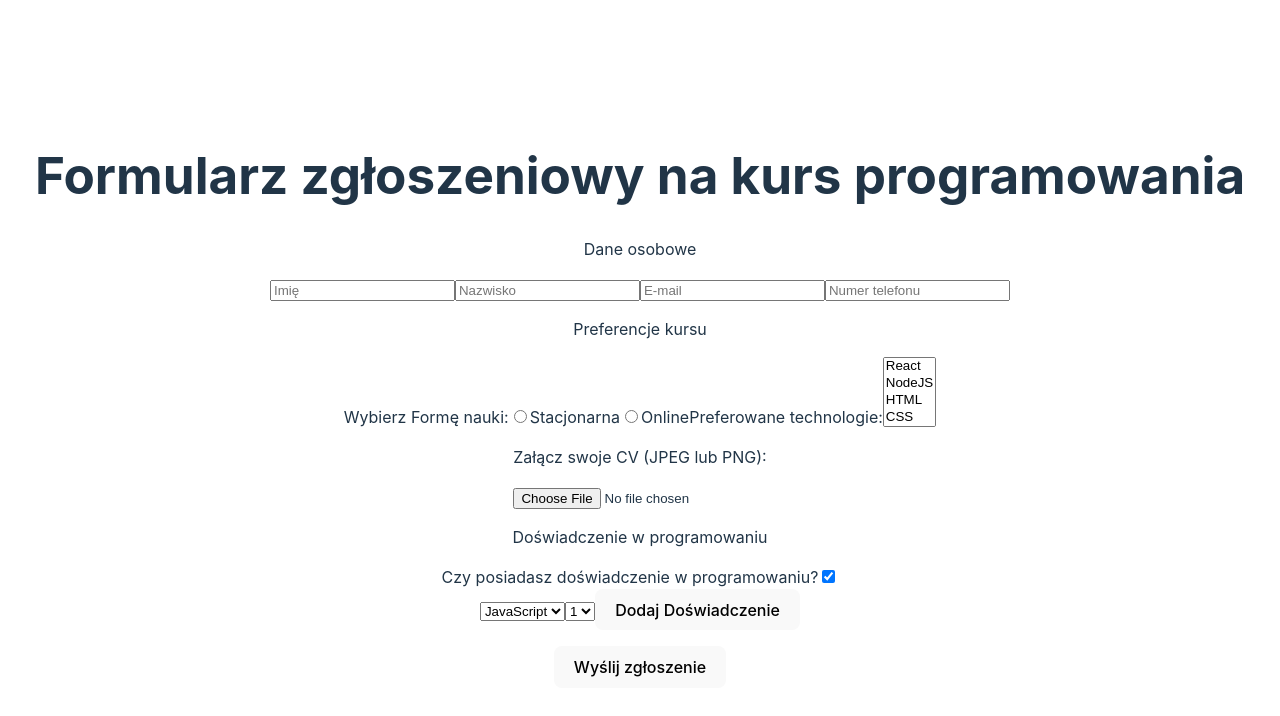
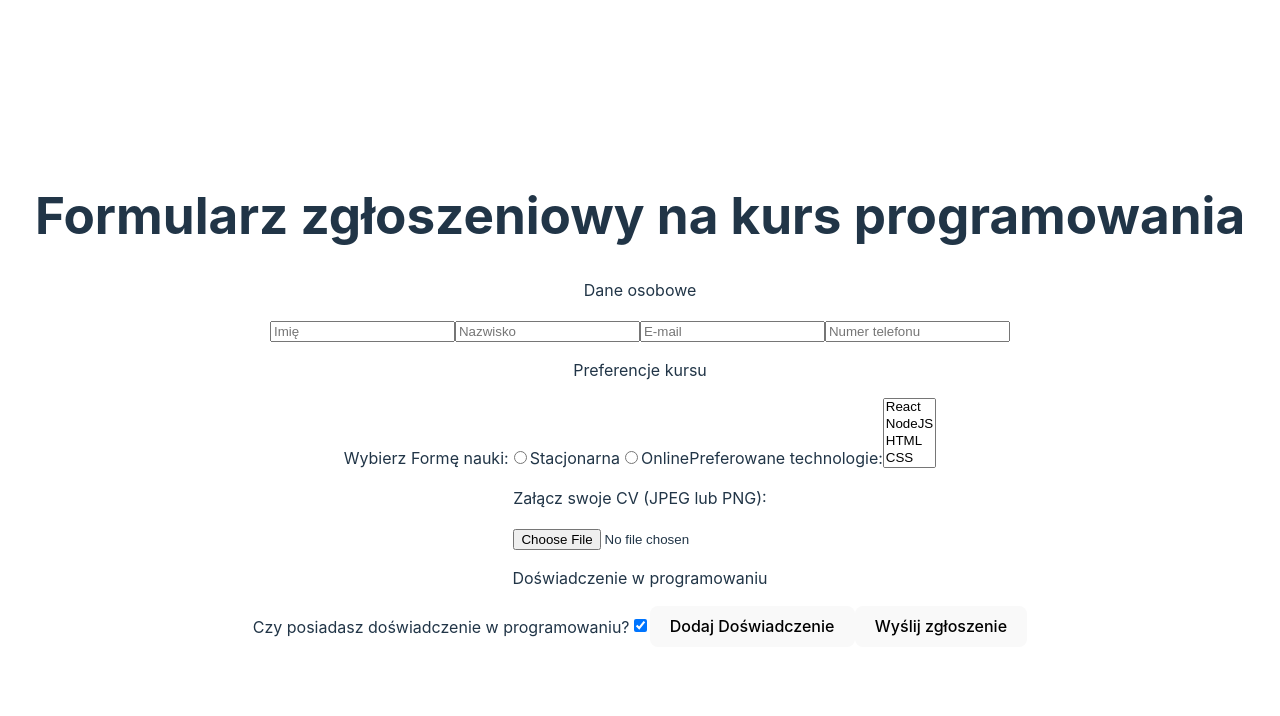
Before and after one commit to krzysztof-kryczka/application-form, a React (Vite) app: page / in a window 1280 px wide. Both pictures are taken after a click on the checkbox "Czy posiadasz doświadczenie w programowaniu?". Shown: the top 716 px of the page. Built offline with nearby package versions, Linux system fonts and the light colour scheme.

Commit message:
Changing logic for addExperience button

```diff
--- a/src/components/PersonalDataForm.jsx
+++ b/src/components/PersonalDataForm.jsx
@@ -31,7 +31,13 @@ export const PersonalDataForm = () => {
    const [userData, setUserData] = useState(null)
 
    const watchExperience = watch('experience', false)
+   const [newExperience, setNewExperience] = useState({ technology: '', level: '' })
    console.log('errors:', errors)
+
+   const handleAddExperience = () => {
+      append(newExperience)
+      setNewExperience({ technology: '', level: '' })
+   }
 
    const onSubmit = data => {
       console.log(data)
@@ -49,7 +55,6 @@ export const PersonalDataForm = () => {
       <>
          <form id="personalDataForm" onSubmit={handleSubmit(onSubmit)}>
             <p>Dane osobowe</p>
-
             <input type="text" id="firstName" name="firstName" placeholder="Imię" {...register('firstName')} />
             {errors?.firstName && <p>{errors.firstName.message}</p>}
             <input type="text" id="lastName" name="lastName" placeholder="Nazwisko" {...register('lastName')} />
@@ -58,9 +63,7 @@ export const PersonalDataForm = () => {
             {errors?.email && <p>{errors.email.message}</p>}
             <input type="tel" id="phone" name="phone" placeholder="Numer telefonu" {...register('phone')} />
             {errors?.phone && <p>{errors.phone.message}</p>}
-
             <p>Preferencje kursu</p>
-
             <label htmlFor="learningMode">Wybierz Formę nauki:</label>
             {learningModes.map(mode => (
                <React.Fragment key={mode}>
@@ -69,7 +72,6 @@ export const PersonalDataForm = () => {
                </React.Fragment>
             ))}
             {errors?.learningMode && <p>{errors.learningMode.message}</p>}
-
             <label htmlFor="technologies">Preferowane technologie:</label>
             <select id="technologies" name="technologies" {...register('technologies')} multiple>
                {technologyOptions.map(tech => (
@@ -79,62 +81,53 @@ export const PersonalDataForm = () => {
                ))}
             </select>
             {errors?.technologies && <p>{errors.technologies.message}</p>}
-
             <p>Załącz swoje CV (JPEG lub PNG):</p>
             <input type="file" id="cv" name="cv" accept="image/jpeg, image/png" {...register('cv')}></input>
             {errors?.cv && <p>{errors.cv.message}</p>}
-
             <p>Doświadczenie w programowaniu</p>
-
             <label htmlFor="experience">Czy posiadasz doświadczenie w programowaniu?</label>
             <input type="checkbox" id="experience" name="experience" {...register('experience')} />
             {watchExperience && (
-               <div id="experienceDetails">
+               <>
+                  <button type="button" id="addExperience" onClick={handleAddExperience}>
+                     Dodaj Doświadczenie
+                  </button>
+
+                  {exp.map((item, index) => (
+                     <div key={item.id}>
                         <select
-                     id="technologiesExperience"
-                     name="technologiesExperience"
-                     {...register('technologiesExperience')}
+                           id={`technologiesExperience${index}`}
+                           name={`experiences[${index}].technology`}
+                           {...register(`experiences.${index}.technology`)}
+                           defaultValue={item.technology || ''}
                         >
+                           <option value="">Wybierz technologię</option>
                            {expTechnologies.map(tech => (
                               <option key={tech} value={tech}>
                                  {tech}
                               </option>
                            ))}
                         </select>
-
-                  <select id="experienceLevel" name="experienceLevel" {...register('experienceLevel')}>
+                        <select
+                           id={`experienceLevel${index}`}
+                           name={`experiences[${index}].level`}
+                           {...register(`experiences.${index}.level`)}
+                           defaultValue={item.level || ''}
+                        >
+                           <option value="">Wybierz poziom</option>
                            {expLevels.map(level => (
                               <option key={level} value={level}>
                                  {level}
                               </option>
                            ))}
                         </select>
-
-                  <button
-                     type="button"
-                     id="addExperience"
-                     onClick={() => {
-                        const technology = watch('technologiesExperience')
-                        const level = watch('experienceLevel')
-                        if (technology && level) {
-                           append({ technology, level })
-                        }
-                     }}
-                  >
-                     Dodaj Doświadczenie
-                  </button>
-                  <ul>
-                     {exp.map((exp, index) => (
-                        <li key={exp.id}>
-                           {exp.technology} - {exp.level}
                         <button type="button" onClick={() => remove(index)}>
                            Usuń
                         </button>
-                        </li>
+                     </div>
                   ))}
-                  </ul>
                   {errors?.experiences && <p>{errors.experiences.message}</p>}
-               </div>
+               </>
             )}
             <button type="submit">Wyślij zgłoszenie</button>
          </form>
```
Lines whose indentation alone changed are shown as unchanged.
